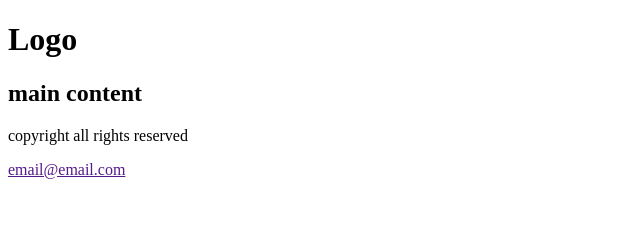
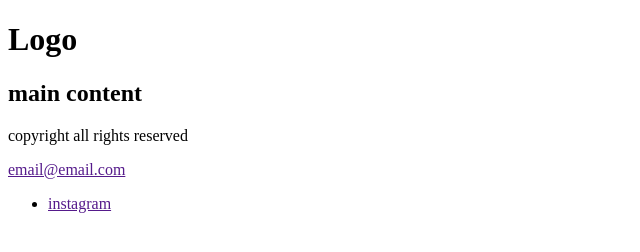
Before and after one commit to bohem026/1st-project-ex, a plain HTML site: page index.html in a window 1280 px wide. Shown: the full height of the page, 0-640 px from the left. Drawn offline with Linux system fonts and the light colour scheme.

Commit message:
feat:instagram add

```diff
--- a/index.html
+++ b/index.html
@@ -17,6 +17,9 @@
     <footer>
       <p>copyright all rights reserved</p>
       <a href="">email@email.com</a>
+      <ul>
+        <li><a href="">instagram</a></li>
+      </ul>
     </footer>
   </body>
 </html>
```
